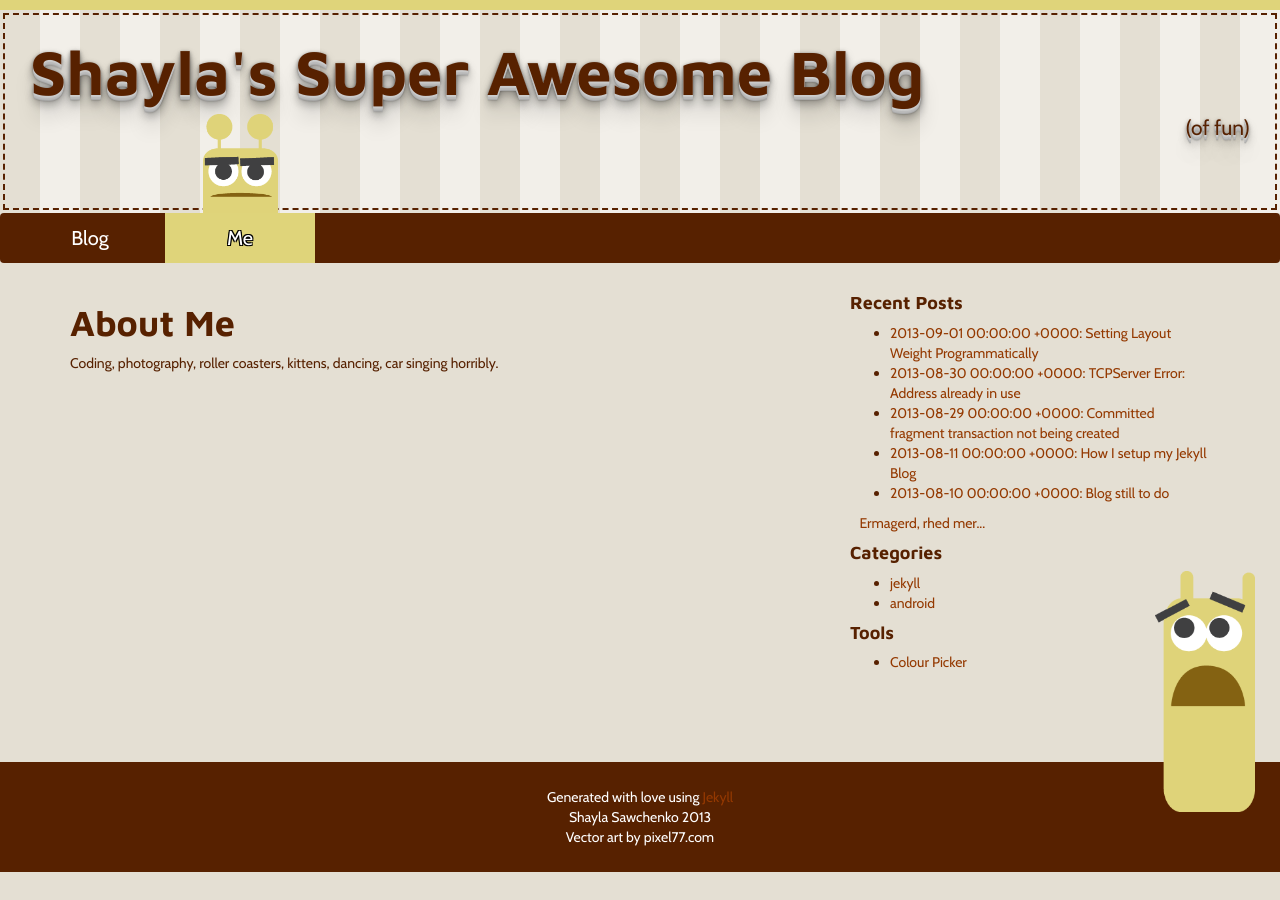
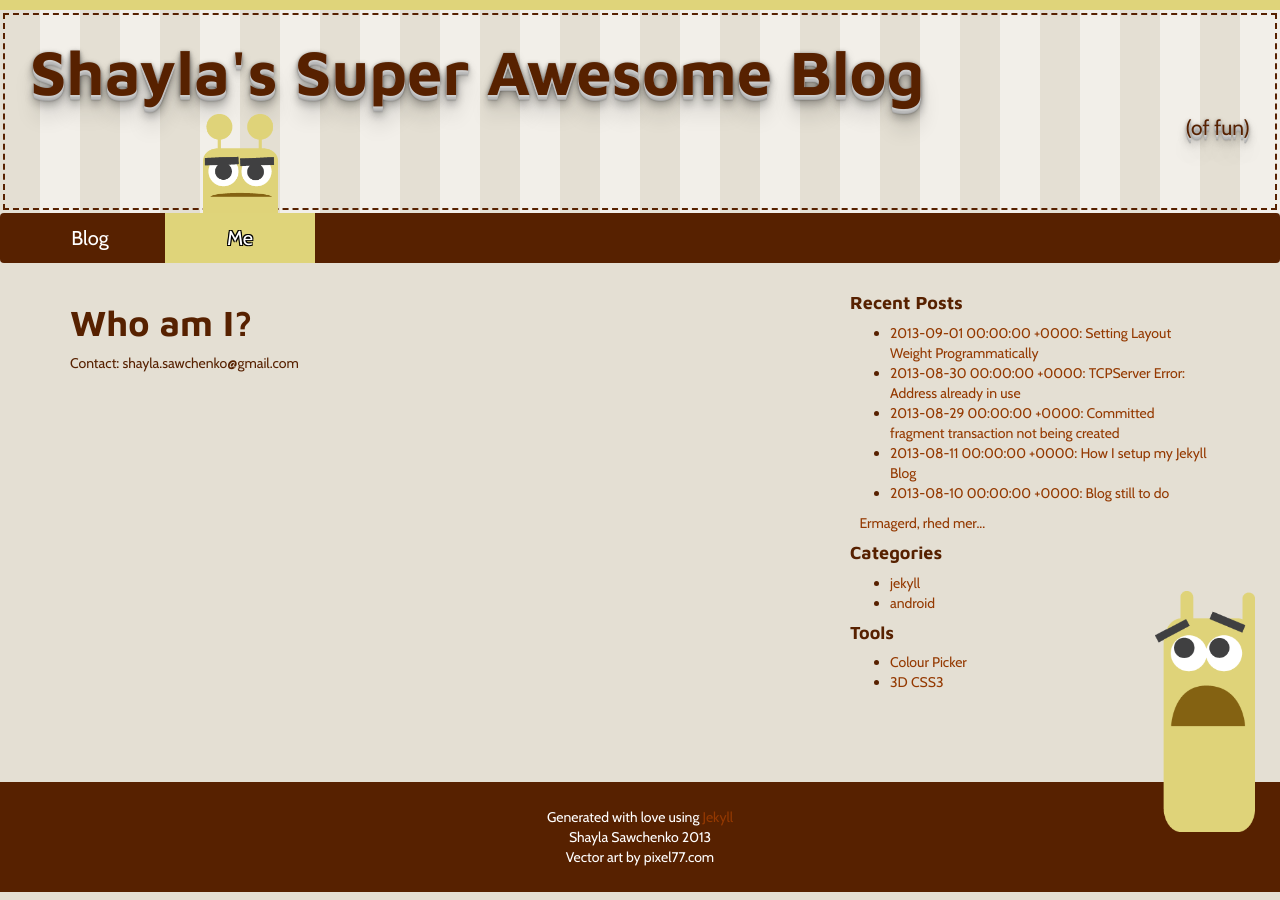
Before and after one commit to ssawchenko/jekyllblog, a Jekyll site: the page built from about/index.md, in a window 1280 px wide. Built offline with Jekyll 4.4.1, drawn with Linux system fonts in a browser that asks for light colours; some web fonts are replaced; Markdown is read by kramdown in place of the engine named in the settings.

Commit message:
Content changes

```diff
--- a/_includes/sidebar.html
+++ b/_includes/sidebar.html
@@ -14,4 +14,5 @@
 <h4>Tools</h4>
 <ul>
   <li><a href="http://hslpicker.com/#943900">Colour Picker</a></li>
+  <li><a href="http://markdotto.com/playground/3d-text/">3D CSS3</a></li>
 </ul>
--- a/about/index.md
+++ b/about/index.md
@@ -3,6 +3,6 @@ title: About Me
 layout: about
 ---
 
-# About Me
+# Who am I?
 
-Coding, photography, roller coasters, kittens, dancing, car singing horribly.
+Contact: shayla.sawchenko@gmail.com
```
